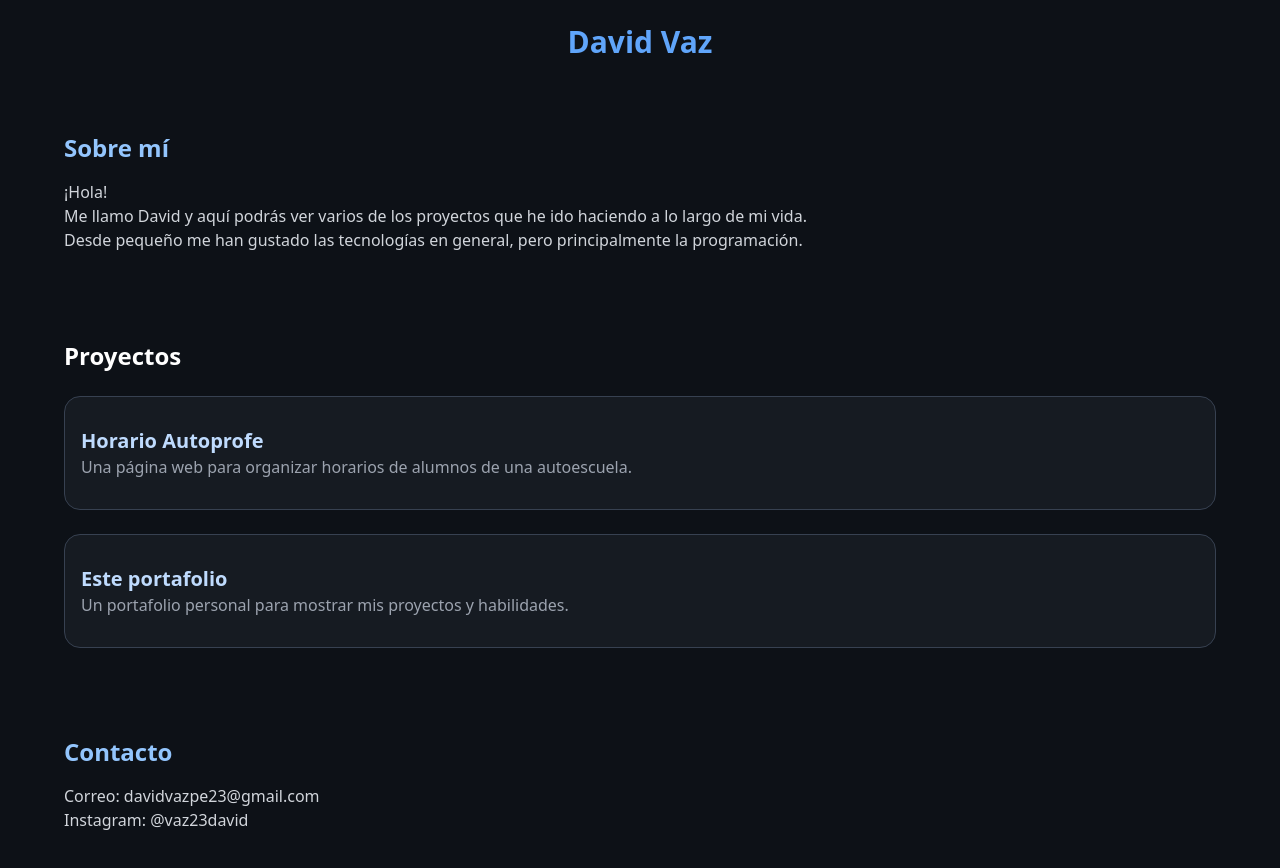
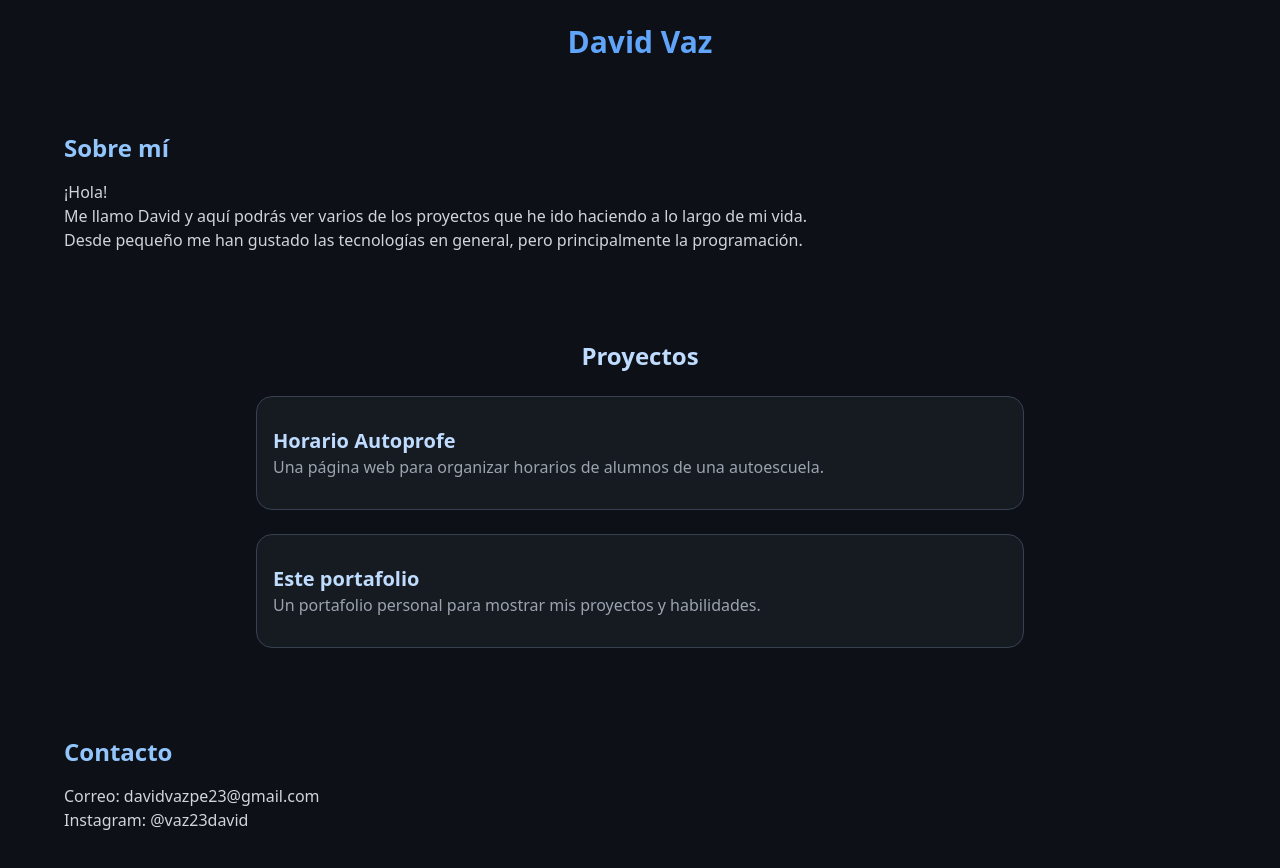
Before and after one commit to Davivp23/DavidVaz, a React (Vite) app: page / in a window 1280 px wide. Shown: the top 868 px of the page. Built offline with nearby package versions, Linux system fonts and the light colour scheme.

Commit message:
Refactor Projects component: enhance layout and styling for better presentation

```diff
--- a/src/components/Projects.jsx
+++ b/src/components/Projects.jsx
@@ -5,13 +5,13 @@ import projects from '../data/projects';
 export default function Projects() {
   return (
     <section className="py-10">
-      <h2 className="text-2xl font-bold mb-6">Proyectos</h2>
-      <div className="flex flex-col gap-6">
+      <h2 className="text-2xl font-bold mb-6 text-center text-blue-200">Proyectos</h2>
+      <div className="flex flex-col gap-6 max-w-3xl mx-auto">
         {projects.map((project) => (
           <Link
             key={project.id}
             to={`/proyecto/${project.id}`}
-            className="flex items-center justify-between gap-4 p-4 bg-[#161b22] border border-gray-700 rounded-2xl hover:scale-[1.02] transition-transform"
+            className="group flex items-center justify-between gap-4 p-4 bg-[#161b22] border border-gray-700 rounded-2xl hover:scale-[1.02] transition-transform"
           >
             <div className="flex-1">
               <h3 className="text-xl font-bold text-blue-200">{project.title}</h3>
```
